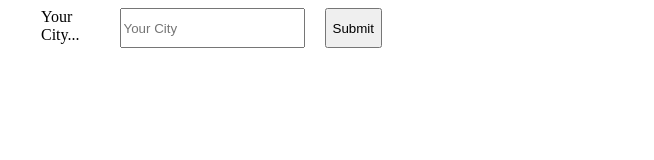
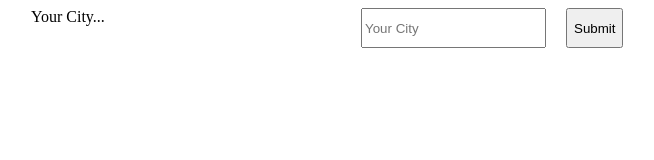
Before and after one commit to Rutujamane003/Weather, a plain HTML site: page index.html in a window 1280 px wide. Shown: the whole page, without its empty margins (7-661 px from the left). Drawn offline with Linux system fonts and the light colour scheme.

Commit message:
Update index.html

```diff
--- a/index.html
+++ b/index.html
@@ -10,13 +10,15 @@
 
         #manage_input{
             display: flex;
+
+
+        }
+        #manage_input>div{
+        margin-left: 30px;
+        margin-right: 30px;
             width: 300px;
             height: 40px;
 
-        }
-        #manage_input>div{
-        margin-left: 40px;
-        margin-right: 40px;
 
         }
         button{
```
